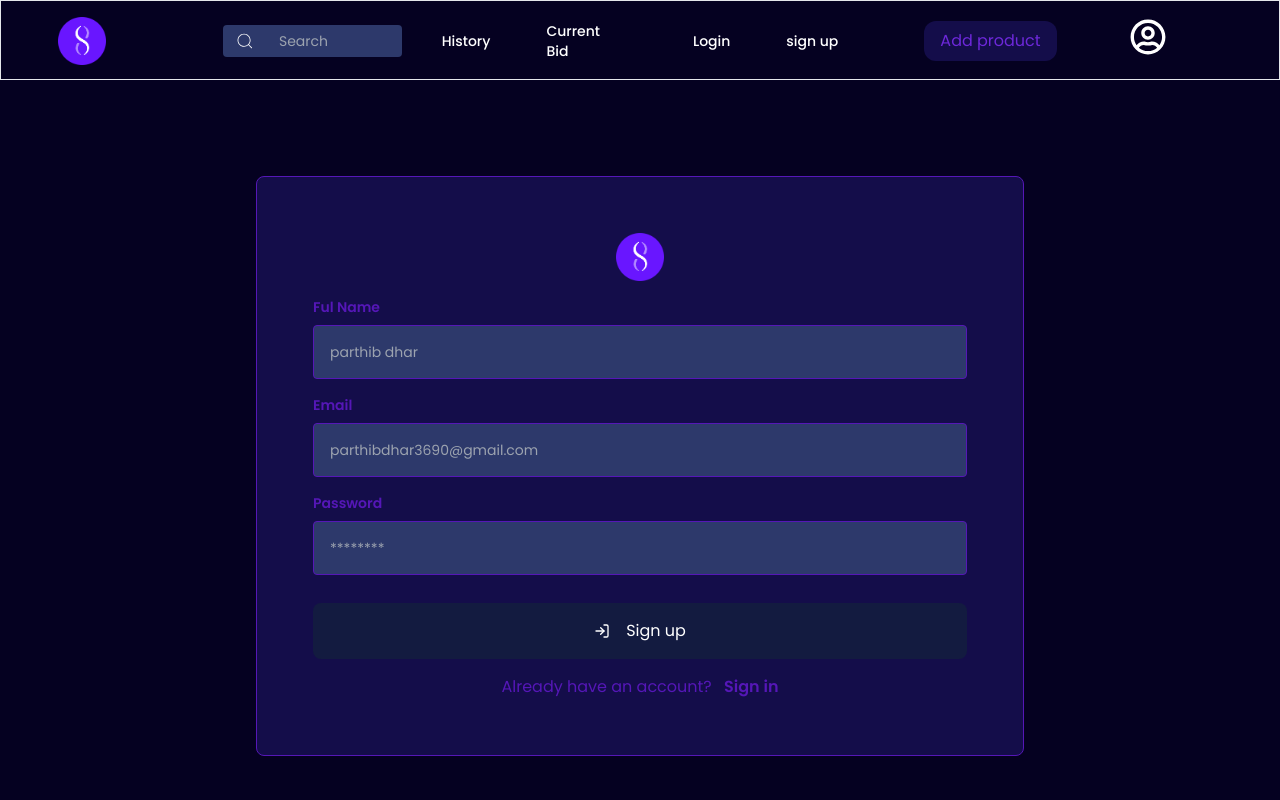
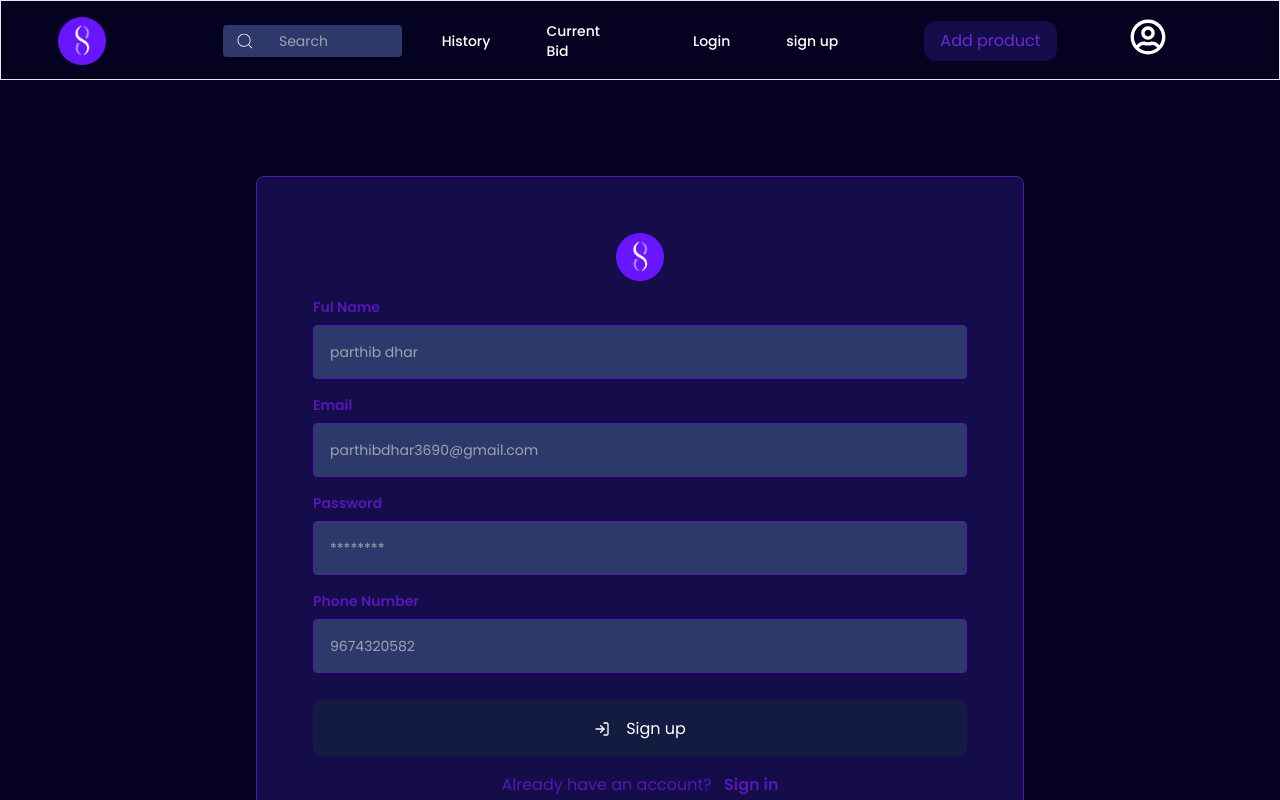
Before and after one commit to parthibdhar/funbid, a Next.js app: page /signUp in a window 1280 px wide. Shown: the top 800 px of the page. Built offline with nearby package versions, Linux system fonts and the light colour scheme.

Commit message:
some changes

```diff
--- a/src/app/Components/Home/Catagories.tsx
+++ b/src/app/Components/Home/Catagories.tsx
@@ -39,7 +39,7 @@ const Catagories = () => {
       {/* <Select label="Catagory" options={CatagoryOptions} onChange={(e) => setselectedValue(e.target.value)}/> */}
       <div className="grid sm:mt-12 mt-6 xl:grid-cols-4 lg:grid-cols-3  grid-cols-1 gap-10">
         {prducts?.slice(0, 4).map((product, index) => {
-          console.log(product);
+
           return <Product key={index} product={product} />;
         })}
       </div>
--- a/src/app/Components/Home/Trending.tsx
+++ b/src/app/Components/Home/Trending.tsx
@@ -1,25 +1,20 @@
-import React from 'react'
-import { prducts } from '../../data/products';
-import { BsCollectionFill } from 'react-icons/bs';
-import Titles from '../Titles';
-import Product from '../Product';
-
+import React from "react";
+import { prducts } from "../../data/products";
+import { BsCollectionFill } from "react-icons/bs";
+import Titles from "../Titles";
+import Product from "../Product";
 
 const Trending = () => {
   return (
-    <div className='my-16'>
-    <Titles title="Trending Auctions" Icon={BsCollectionFill}/>
-    <div className="grid sm:mt-12 mt-6 xl:grid-cols-4 lg:grid-cols-3  grid-cols-1 gap-10">
-      {
-        prducts?.slice(0,4).map((product ,index) => {console.log(product)
-           return (
+    <div className="my-16">
+      <Titles title="Trending Auctions" Icon={BsCollectionFill} />
+      <div className="grid sm:mt-12 mt-6 xl:grid-cols-4 lg:grid-cols-3  grid-cols-1 gap-10">
+        {prducts?.slice(0, 4).map((product, index) => (
+          <Product key={index} product={product} />
+        ))}
+      </div>
+    </div>
+  );
+};
 
-          <Product key ={index} product = {product} />
-        )})
-      }
-    </div>
-  </div>
-  )
-}
-
-export default Trending
+export default Trending;
--- a/src/app/Components/Product.tsx
+++ b/src/app/Components/Product.tsx
@@ -13,7 +13,7 @@ type Props = {
     }
 };
 const Product: React.FC<Props> = ({ product }) => {
-    console.log(product)
+    // console.log(product)
   return (
     <div className="border border-border p-1 hover:scale-95 transitions relative rounded overflow-hidden ">
         <Link href={`/product/${product?.name}`} className="w-full">
--- a/src/app/Layout/navBar/NavBar.tsx
+++ b/src/app/Layout/navBar/NavBar.tsx
@@ -22,7 +22,7 @@ type props = {
 
 const NavBar = () => {
   const user = useAppSelector((state) => state.user);
-  console.log(25, "user", user.email.length);
+
   const hover = "hover:text-white transitions text-white ";
 
   // const Hover = ({ isActive }) => (isActive ? 'text-black' : hover)
@@ -112,8 +112,8 @@ const NavBar = () => {
             >
               <div className=" text-gold flex">
                 {" "}
-                <FaCircle size={24} /> <p className="text-white ml-2"> 10 </p>
-                <button className="leading-7 mb-3">
+                <FaCircle size={24} /> <p className="text-white ml-2"> {user?.balance} </p>
+                <button className="leading-7 mb-3 text-white hover:text-text">
                   <CiCirclePlus size={20} />
                 </button>
               </div>
--- a/src/app/auth/auth.ts
+++ b/src/app/auth/auth.ts
@@ -6,7 +6,7 @@ export const signUp = async (email: string, password: string) => {
     console.log("in try");
     console.log(email, password);
     console.log(auth);
-    const userCredential = await createUserWithEmailAndPassword(auth, email, password);
+    const userCredential = await createUserWithEmailAndPassword(auth, email, password, );
     return userCredential.user;
   } catch (error) {
     throw error;
--- a/src/app/dashboard/page.tsx
+++ b/src/app/dashboard/page.tsx
@@ -32,7 +32,7 @@ const Dashboard = () => {
   useEffect(() => {
     const fetchProfile = async () => {
 
-      console.log("Fetching profile...");
+      // console.log("Fetching profile...");
       try {
         const cachedProfile  = localStorage.getItem('user');
         if (cachedProfile) {
--- a/src/app/database/firebase.ts
+++ b/src/app/database/firebase.ts
@@ -19,8 +19,8 @@ const firebaseConfig = {
     appId: "1:742621524137:web:86be17fd21b68c164db9b8",
     measurementId: "G-7J3D10VVS1",
 };
-console.log(firebaseConfig)
-console.log("firebaseConfig")
+// console.log(firebaseConfig)
+// console.log("firebaseConfig")
 
 export const app = initializeApp(firebaseConfig);
 export const db = getFirestore(app);
--- a/src/app/firestore/user.ts
+++ b/src/app/firestore/user.ts
@@ -4,7 +4,7 @@ import { db } from '../database/firebase';
 import { doc, setDoc, getDoc, updateDoc, deleteDoc, collection, getDocs } from 'firebase/firestore';
 import axios from 'axios';
 
-export const createUserProfile = async (uid: string, data: {name: string; email: string; createdAt: Date }) => {
+export const createUserProfile = async (uid: string, data: {name: string; email: string; phone?: string; photo?: string; createdAt: Date }) => {
   try {
     console.log(10, data);
     console.log(data.email[1]);
--- a/src/app/middleware/withAuth.tsx
+++ b/src/app/middleware/withAuth.tsx
@@ -15,8 +15,8 @@ const withAuth = (WrappedComponent: React.ComponentType) => {
     useEffect(() => {
       const unsubscribe = auth.onAuthStateChanged((user) => {
         if (user) {
-          console.log("user");
-          console.log(user.uid);
+          // console.log("user");
+          // console.log(user.uid);
           localStorage.setItem('user',JSON.stringify(user));
           setAuthenticated(true);
         } else {
--- a/src/app/profile/page.tsx
+++ b/src/app/profile/page.tsx
@@ -43,7 +43,7 @@ const Page = () => {
 
   // ensure that the user enters a valid number
   const setNumber = (value: any) => {
-
+    if(value.length > 10) return
     const lastValue = value.slice(-1)
 
     const val = parseInt(lastValue)
--- a/src/app/signIn/page.tsx
+++ b/src/app/signIn/page.tsx
@@ -31,9 +31,13 @@ const dispatch = useAppDispatch();
       console.log(user);
       console.log(user?.displayName);
       console.log(user?.email);
+      console.log(user?.phoneNumber);
+      console.log(user?.photoURL);
       const email = JSON.stringify(user?.email);
+      const phone = user?.phoneNumber  ? JSON.stringify(user?.phoneNumber) :  "";
+      const photo = user?.photoURL  ? JSON.stringify(user?.photoURL) :  "";
       if (user) {
-       const usr = await createUserProfile(user.uid, {name: JSON.stringify(user?.displayName), email, createdAt: new Date() });
+       const usr = await createUserProfile(user.uid, {name: JSON.stringify(user?.displayName), email, phone,  photo, createdAt: new Date() });
       console.log("usr",usr?.UserData);
       const userData = {
         role: usr?.UserData.role || '', // Default to empty string if missing
--- a/src/app/signUp/page.tsx
+++ b/src/app/signUp/page.tsx
@@ -15,6 +15,7 @@ const SignUp = () => {
   const [email, setEmail] = useState("");
   const [password, setPassword] = useState("");
   const [name, setName] = useState("");
+  const [phone, setPhone] = useState("");
   const [error, setError] = useState<string | null>(null);
   const router = useRouter();
 
@@ -24,13 +25,26 @@ const SignUp = () => {
     }
   }, [router]);
 
+const  setNumber = (value: any) => {
+  if(value.length > 10) return
+  // console.log("value", value)
+  const lastValue = value.slice(-1)
+
+  const val = parseInt(lastValue)
+  console.log(val)
+    if(Number.isNaN(val) === false || value === ''){
+      setPhone(value)
+    }
+    else setError("Please enter a valid number")
+  }
+
   const handleSubmit = async (event: React.FormEvent<HTMLFormElement>) => {
     event.preventDefault();
     setError(null);
     try {
       const user = await signUp(email, password);
       if (user) {
-        await createUserProfile(user.uid, { name, email, createdAt: new Date() });
+        await createUserProfile(user.uid, { name, email, phone, createdAt: new Date() });
         router.push("/signIn"); // Redirect to a protected route after successful signup
       }
     } catch (error: any) {
@@ -96,6 +110,18 @@ const SignUp = () => {
             />
 
           </div>
+          <div className="w-full">
+            <Input
+              label="Phone Number"
+              placeholder={"9674320582"}
+              type="tel"
+              name={"phone"}
+              bg={true}
+              onChange={(e) => setNumber(e.target.value)}
+              value={phone}
+            />
+
+          </div>
           <button
             type="submit"
             className="bg-subMain transitions mt-3 hover:bg-main flex-rows gap-4 text-white p-4 rounded-lg w-full"
```
